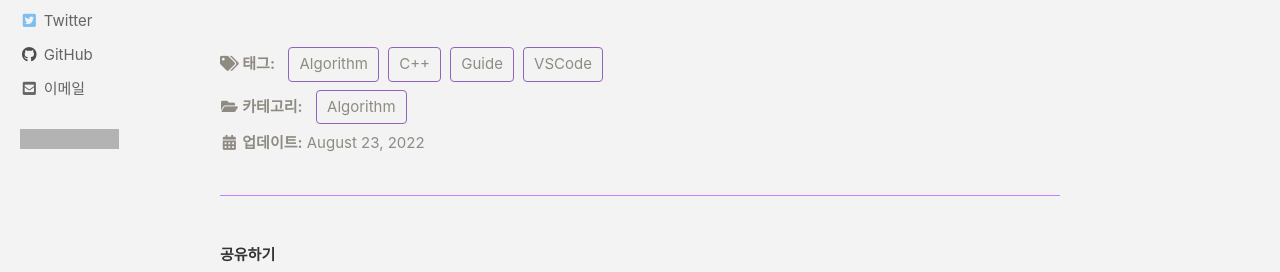
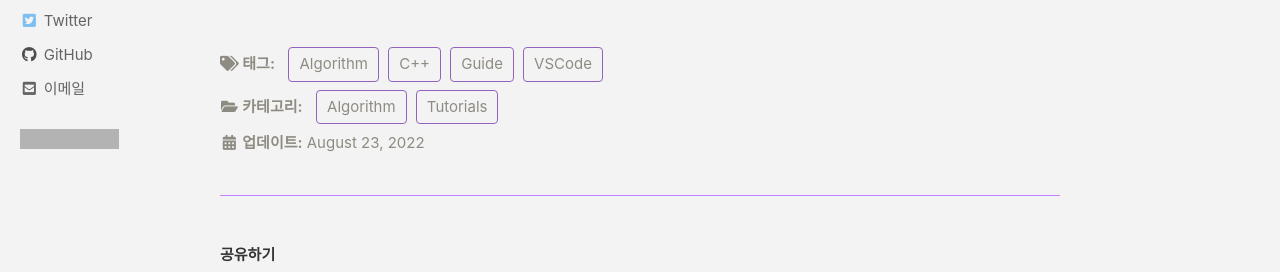
Before and after one commit to Amylo-jh/Amylo-blog, a Jekyll site: the page built from _posts/2022-08-23-Starting_Algorithm_with_VSCode_C++.md, in a window 1280 px wide and 900 px high, scrolled down 26278 px. Shown: the part 163-435 px from the top of the window. Built offline with Jekyll 4.4.1, drawn with Linux system fonts in a browser that asks for light colours; cached includes are drawn as plain includes; comment, search, counter and statistics services are not loaded; grey boxes are pictures that could not be loaded.

Commit message:
add tutorial tag

```diff
--- a/_posts/2022-08-23-Starting_Algorithm_with_VSCode_C++.md
+++ b/_posts/2022-08-23-Starting_Algorithm_with_VSCode_C++.md
@@ -2,6 +2,7 @@
 title : "VSCode로 C++ 개발 환경 구축하기 (알고리즘)"
 categories :
  - Algorithm
+ - Tutorials
 tags :
  - Guide
  - VSCode
```
